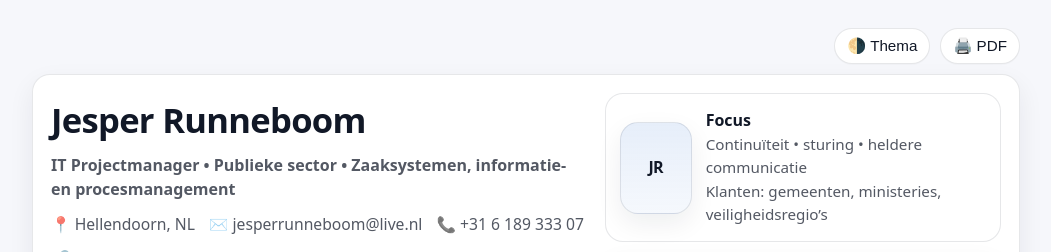
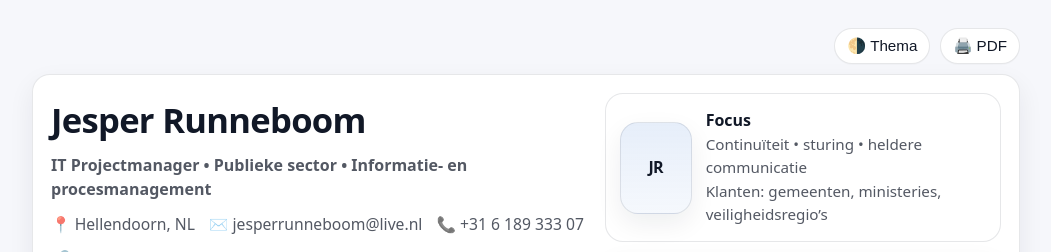
Before and after one commit to JesperRunneboom/jesperrunneboom.github.io, a plain HTML site: page index.html in a window 1280 px wide. Shown: the top 252 px of the page, without its empty margins (114-1165 px from the left). Drawn offline with Linux system fonts and the light colour scheme.

Commit message:
Update index.html

```diff
--- a/index.html
+++ b/index.html
@@ -297,7 +297,7 @@
       <header>
         <div>
           <h1>Jesper Runneboom</h1>
-          <p class="subtitle">IT Projectmanager • Publieke sector • Zaaksystemen, informatie- en procesmanagement</p>
+          <p class="subtitle">IT Projectmanager • Publieke sector • Informatie- en procesmanagement</p>
 
           <div class="meta" aria-label="Contactgegevens">
             <span>📍 Hellendoorn, NL</span>
```
